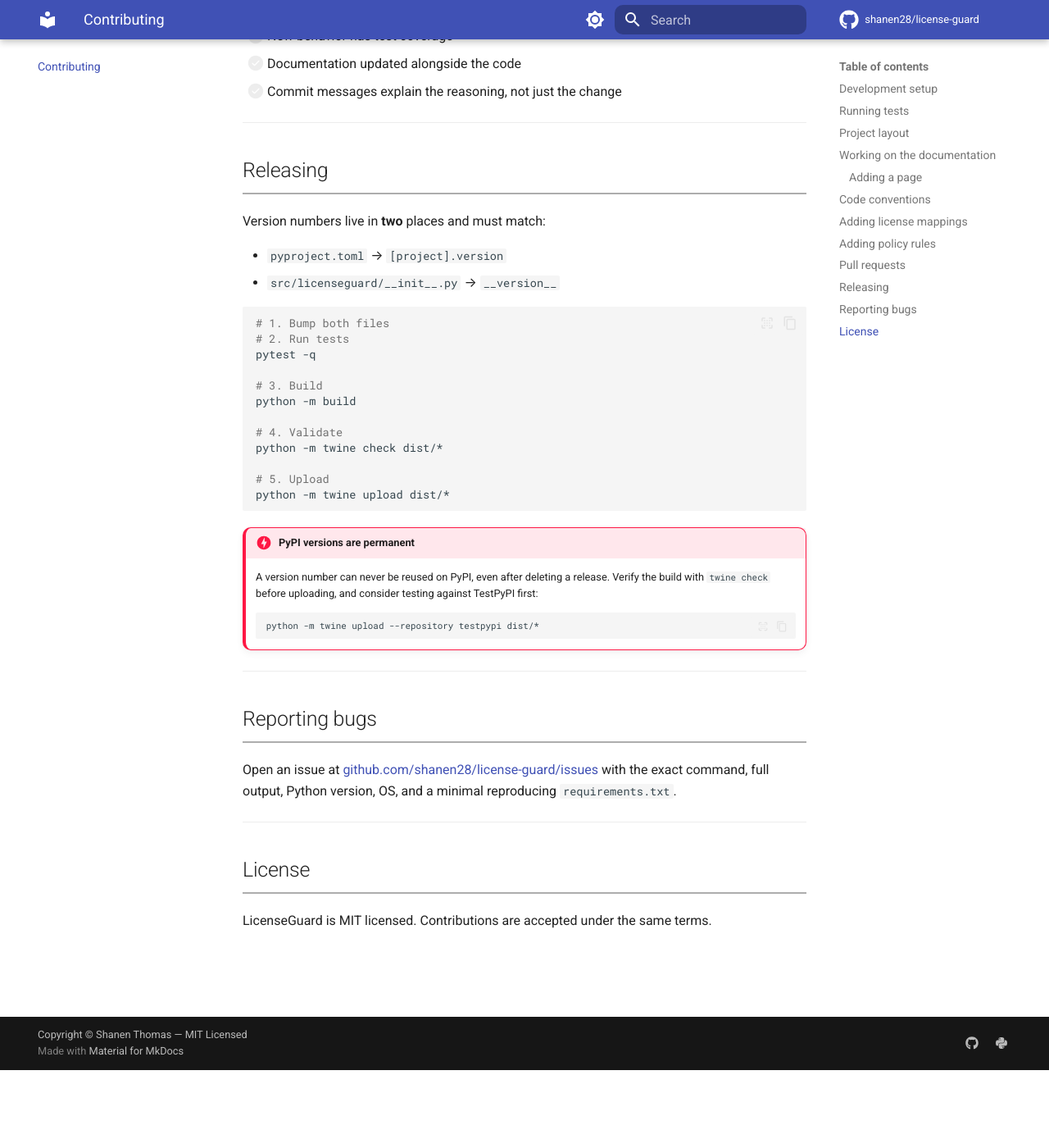
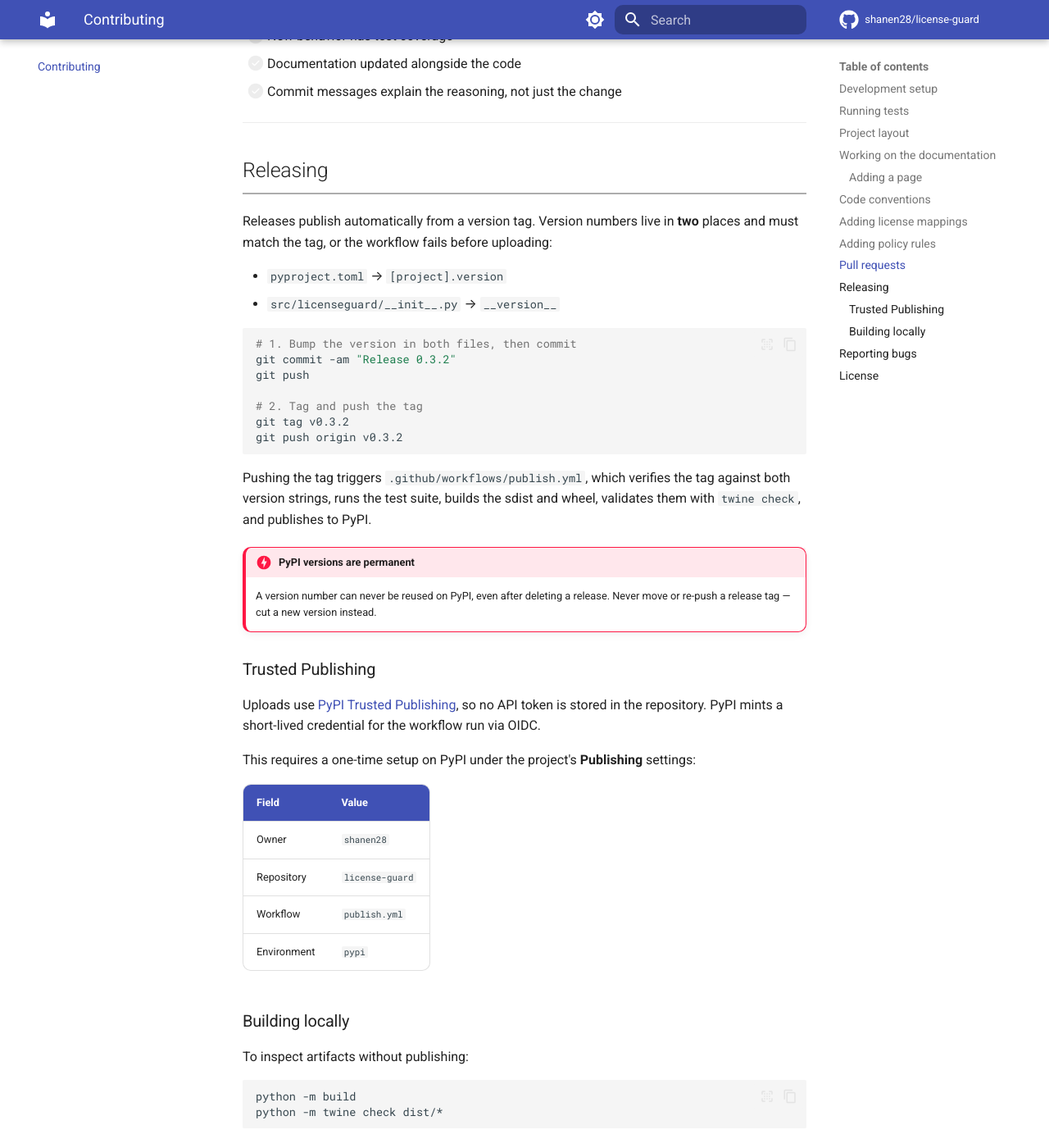
Before and after one commit to shanen28/license-guard, an MkDocs documentation site: the page built from docs/contributing.md, in a window 1280 px wide and 1400 px high, scrolled down 3407 px. Shown: the whole window at 82% size. Built offline with MkDocs 1.6.1 and Material for MkDocs 9.7.7, drawn with Linux system fonts in a browser that asks for light colours; comment, search, counter and statistics services are not loaded; before the commit the page ends 4712 px from its top, so only the background shows below that.

Commit message:
Publish to PyPI from version tags via Trusted Publishing
Releases now run from a v* tag instead of a local twine upload, so no PyPI
API token needs to be stored as a repository secret — PyPI mints a
short-lived credential over OIDC for the workflow run.

The build job fails before upload if the tag disagrees with either version
string. The two are kept in sync by hand, so a mismatched release is a real
hazard worth catching in CI.

Co-Authored-By: Claude Opus 5 <noreply@anthropic.com>

````diff
--- a/docs/contributing.md
+++ b/docs/contributing.md
@@ -138,32 +138,54 @@ Before submitting:
 
 ## Releasing
 
-Version numbers live in **two** places and must match:
+Releases publish automatically from a version tag. Version numbers live in
+**two** places and must match the tag, or the workflow fails before uploading:
 
 - `pyproject.toml` → `[project].version`
 - `src/licenseguard/__init__.py` → `__version__`
 
 ```bash
-# 1. Bump both files
-# 2. Run tests
-pytest -q
+# 1. Bump the version in both files, then commit
+git commit -am "Release 0.3.2"
+git push
 
-# 3. Build
-python -m build
-
-# 4. Validate
-python -m twine check dist/*
-
-# 5. Upload
-python -m twine upload dist/*
+# 2. Tag and push the tag
+git tag v0.3.2
+git push origin v0.3.2
 ```
 
+Pushing the tag triggers `.github/workflows/publish.yml`, which verifies the
+tag against both version strings, runs the test suite, builds the sdist and
+wheel, validates them with `twine check`, and publishes to PyPI.
+
 !!! danger "PyPI versions are permanent"
-    A version number can never be reused on PyPI, even after deleting a release. Verify the build with `twine check` before uploading, and consider testing against TestPyPI first:
+    A version number can never be reused on PyPI, even after deleting a
+    release. Never move or re-push a release tag — cut a new version instead.
 
-    ```bash
-    python -m twine upload --repository testpypi dist/*
-    ```
+### Trusted Publishing
+
+Uploads use [PyPI Trusted Publishing](https://docs.pypi.org/trusted-publishers/),
+so no API token is stored in the repository. PyPI mints a short-lived
+credential for the workflow run via OIDC.
+
+This requires a one-time setup on PyPI under the project's
+**Publishing** settings:
+
+| Field | Value |
+|---|---|
+| Owner | `shanen28` |
+| Repository | `license-guard` |
+| Workflow | `publish.yml` |
+| Environment | `pypi` |
+
+### Building locally
+
+To inspect artifacts without publishing:
+
+```bash
+python -m build
+python -m twine check dist/*
+```
 
 ---
 
````
Also changed, not shown: 1 other file.
